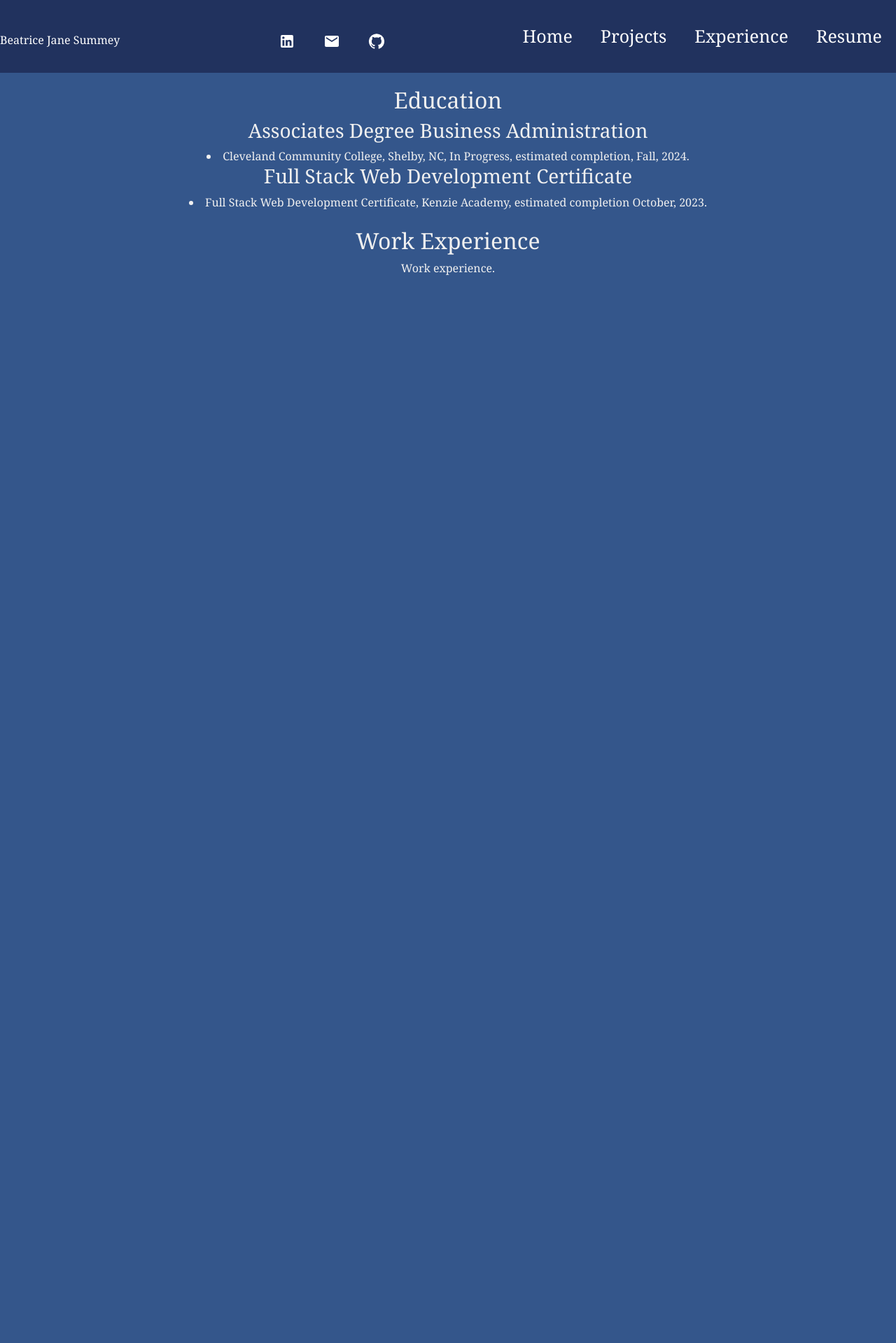
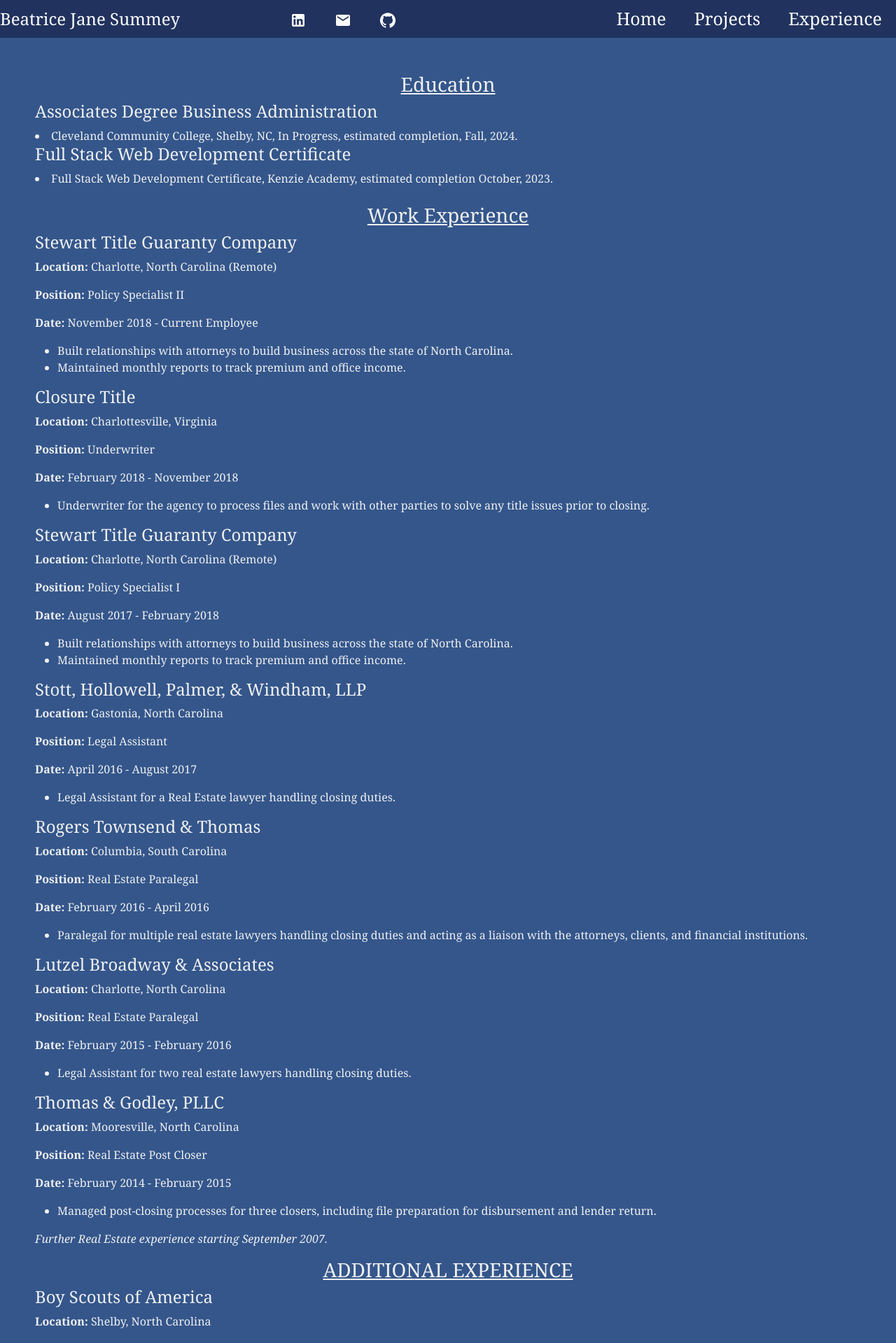
Before and after one commit to jasummey/Portfolio, a React (Create React App) app: page /experience in a window 1280 px wide. Shown: the top 1919 px of the page at 70% size. Before the commit the page ends 800 px from the top, so only its background shows below. Built offline with nearby package versions, Linux system fonts and the light colour scheme.

Commit message:
Update changes to update styling and experience.

```diff
--- a/public/index.html
+++ b/public/index.html
@@ -24,7 +24,7 @@
       work correctly both with client-side routing and a non-root public URL.
       Learn how to configure a non-root public URL by running `npm run build`.
     -->
-    <title>React App</title>
+    <title>Portfolio</title>
   </head>
   <body>
     <noscript>You need to enable JavaScript to run this app.</noscript>
--- a/src/App.js
+++ b/src/App.js
@@ -5,7 +5,7 @@ import React from "react";
 import Home from "./components/Home";
 import Projects from "./components/Projects";
 import Experience from "./components/Experience";
-import Resume from "./components/Resume";
+// import Resume from "./components/Resume";
 import "react-pdf/dist/esm/Page/AnnotationLayer.css";
 import "bootstrap/dist/css/bootstrap.min.css";
 
@@ -18,7 +18,7 @@ function App() {
           <Route path="/" element={<Home />} />
           <Route path="/projects" element={<Projects />} />
           <Route path="/experience" element={<Experience />} />
-          <Route path="/resume" element={<Resume />} />
+          {/* <Route path="/resume" element={<Resume />} /> */}
         </Routes>
       </Router>
     </div>
--- a/src/components/Experience.js
+++ b/src/components/Experience.js
@@ -6,24 +6,190 @@ function Experience() {
     <div className="experience">
       <div className="education">
         {" "}
-        <h2>Education</h2>
-        <h3> Associates Degree Business Administration</h3>
+        <h3>
+          <u>Education</u>
+        </h3>
+        <h4> Associates Degree Business Administration</h4>
         <li>
           Cleveland Community College, Shelby, NC, In Progress, estimated
           completion, Fall, 2024.
         </li>
       </div>
       <div>
-        <h3>Full Stack Web Development Certificate</h3>
+        <h4>Full Stack Web Development Certificate</h4>
         <li>
           Full Stack Web Development Certificate, Kenzie Academy, estimated
           completion October, 2023.
         </li>
       </div>
       <br />
-      <div>
-        <h2 className="workExp">Work Experience</h2>
-        <span>Work experience.</span>
+      <div className="workExp">
+        <h3>
+          <u>Work Experience</u>
+        </h3>
+        <h4>Stewart Title Guaranty Company</h4>
+        <p>
+          <strong>Location:</strong> Charlotte, North Carolina (Remote)
+        </p>
+        <p>
+          <strong>Position:</strong> Policy Specialist II
+        </p>
+        <p>
+          <strong>Date:</strong> November 2018 - Current Employee
+        </p>
+        <ul>
+          <li>
+            Built relationships with attorneys to build business across the
+            state of North Carolina.
+          </li>
+          <li>
+            Maintained monthly reports to track premium and office income.
+          </li>
+        </ul>
+
+        <h4>Closure Title</h4>
+        <p>
+          <strong>Location:</strong> Charlottesville, Virginia
+        </p>
+        <p>
+          <strong>Position:</strong> Underwriter
+        </p>
+        <p>
+          <strong>Date:</strong> February 2018 - November 2018
+        </p>
+        <ul>
+          <li>
+            Underwriter for the agency to process files and work with other
+            parties to solve any title issues prior to closing.
+          </li>
+        </ul>
+
+        <h4>Stewart Title Guaranty Company</h4>
+        <p>
+          <strong>Location:</strong> Charlotte, North Carolina (Remote)
+        </p>
+        <p>
+          <strong>Position:</strong> Policy Specialist I
+        </p>
+        <p>
+          <strong>Date:</strong> August 2017 - February 2018
+        </p>
+        <ul>
+          <li>
+            Built relationships with attorneys to build business across the
+            state of North Carolina.
+          </li>
+          <li>
+            Maintained monthly reports to track premium and office income.
+          </li>
+        </ul>
+
+        <h4>Stott, Hollowell, Palmer, & Windham, LLP</h4>
+        <p>
+          <strong>Location:</strong> Gastonia, North Carolina
+        </p>
+        <p>
+          <strong>Position:</strong> Legal Assistant
+        </p>
+        <p>
+          <strong>Date:</strong> April 2016 - August 2017
+        </p>
+        <ul>
+          {" "}
+          <li>
+            Legal Assistant for a Real Estate lawyer handling closing duties.
+          </li>
+        </ul>
+
+        <h4>Rogers Townsend & Thomas</h4>
+        <p>
+          <strong>Location:</strong> Columbia, South Carolina
+        </p>
+        <p>
+          <strong>Position:</strong> Real Estate Paralegal
+        </p>
+        <p>
+          <strong>Date:</strong> February 2016 - April 2016
+        </p>
+        <ul>
+          <li>
+            Paralegal for multiple real estate lawyers handling closing duties
+            and acting as a liaison with the attorneys, clients, and financial
+            institutions.
+          </li>
+        </ul>
+
+        <h4>Lutzel Broadway & Associates</h4>
+        <p>
+          <strong>Location:</strong> Charlotte, North Carolina
+        </p>
+        <p>
+          <strong>Position:</strong> Real Estate Paralegal
+        </p>
+        <p>
+          <strong>Date:</strong> February 2015 - February 2016
+        </p>
+        <ul>
+          <li>
+            Legal Assistant for two real estate lawyers handling closing duties.
+          </li>
+        </ul>
+
+        <h4>Thomas & Godley, PLLC</h4>
+        <p>
+          <strong>Location:</strong> Mooresville, North Carolina
+        </p>
+        <p>
+          <strong>Position:</strong> Real Estate Post Closer
+        </p>
+        <p>
+          <strong>Date:</strong> February 2014 - February 2015
+        </p>
+        <ul>
+          <li>
+            Managed post-closing processes for three closers, including file
+            preparation for disbursement and lender return.
+          </li>
+        </ul>
+
+        <p>
+          <em>Further Real Estate experience starting September 2007.</em>
+        </p>
+
+        <h3>
+          <u>ADDITIONAL EXPERIENCE</u>
+        </h3>
+
+        <h4>Boy Scouts of America</h4>
+        <p>
+          <strong>Location:</strong> Shelby, North Carolina
+        </p>
+        <p>
+          <strong>Position:</strong> Bear Den Leader
+        </p>
+        <p>
+          <strong>Date:</strong> October 2021 - Present
+        </p>
+        <ul>
+          <li>
+            Teaching youth to be outstanding citizens and have fun along the way
+            learning.
+          </li>
+        </ul>
+
+        <h4>YMCA</h4>
+        <p>
+          <strong>Location:</strong> McAdenville, North Carolina
+        </p>
+        <p>
+          <strong>Position:</strong> Coach, Tee Ball
+        </p>
+        <p>
+          <strong>Date:</strong> Spring 2019
+        </p>
+        <ul>
+          <li>Teaching kids to play tee ball and have good sportsmanship.</li>
+        </ul>
       </div>
     </div>
   );
--- a/src/components/Home.js
+++ b/src/components/Home.js
@@ -24,7 +24,10 @@ function Home() {
         <h2>Skills</h2>
         <ul className="list">
           <li className="item">
-            <span>ReactJS, HTML, CSS, BootStrap, JavaScript, MongoDB</span>
+            <span>
+              ReactJS, HTML, CSS, BootStrap, JavaScript, MongoDB, Express,
+              Node.js
+            </span>
           </li>
         </ul>
       </div>
--- a/src/components/Navbar.js
+++ b/src/components/Navbar.js
@@ -1,4 +1,4 @@
-import React from "react";
+import React, { useState } from "react";
 import { Link } from "react-router-dom";
 import "../components/styles/navbar.css";
 import LinkedInIcon from "@mui/icons-material/LinkedIn";
@@ -7,14 +7,20 @@ import GitHubIcon from "@mui/icons-material/GitHub";
 
 function Navbar() {
   const linkedIn = "https://www.linkedin.com/in/janesummey";
+
+  const [isMenuOpen, setIsMenuOpen] = useState(false);
+
+  const toggleMenu = () => {
+    setIsMenuOpen(!isMenuOpen);
+  };
+
   return (
-    <div className="navbar">
+    <div className={`navbar ${isMenuOpen ? "open" : ""}`}>
       <div className="name">Beatrice Jane Summey</div>
-      <div className="icons">
+      <div className={`icons ${isMenuOpen ? "open" : ""}`}>
         <a href={linkedIn} target="_blank" rel="noopener noreferrer">
           <LinkedInIcon />
         </a>
-
         <a href="mailto:bjanesummey@gmail.com">
           <EmailIcon />
         </a>
@@ -26,11 +32,24 @@ function Navbar() {
           <GitHubIcon />
         </a>
       </div>
-      <div className="links">
-        <Link to="/">Home</Link>
-        <Link to="/projects">Projects</Link>
-        <Link to="/experience">Experience</Link>
-        <Link to="/resume">Resume</Link>
+      <div
+        className={`menu-toggle ${isMenuOpen ? "open" : ""}`}
+        onClick={toggleMenu}
+      >
+        <div className="bar"></div>
+        <div className="bar"></div>
+        <div className="bar"></div>
+      </div>
+      <div className={`links ${isMenuOpen ? "open" : ""}`}>
+        <Link to="/" onClick={toggleMenu}>
+          Home
+        </Link>
+        <Link to="/projects" onClick={toggleMenu}>
+          Projects
+        </Link>
+        <Link to="/experience" onClick={toggleMenu}>
+          Experience
+        </Link>
       </div>
     </div>
   );
--- a/src/components/Resume.js
+++ b/src/components/Resume.js
@@ -1,9 +1,9 @@
-import React from "react";
+// import React from "react";
 
-import "./styles/resume.css";
+// import "./styles/resume.css";
 
-function Resume() {
-  return <div>Resume</div>;
-}
+// function Resume() {
+//   return <div>Resume</div>;
+// }
 
-export default Resume;
+// export default Resume;
--- a/src/components/styles/experience.css
+++ b/src/components/styles/experience.css
@@ -1,27 +1,22 @@
-html {
-  background-color: #34568b;
-}
+/* Update your CSS to remove text-align: center; */
 .experience {
   width: 100%;
   height: 100%;
   display: flex;
   flex-direction: column;
   justify-content: center;
-  align-items: center;
-  text-align: center;
+  align-items: stretch;
   background-color: #34568b;
   color: #f0f0f0;
-  padding: 20px;
+  padding: 50px;
 }
 
 h3 {
-  /* border-bottom: 2px solid black; */
   width: 100%;
   display: flex;
   justify-content: center;
   flex-direction: column;
   align-items: center;
-  text-align: center;
   background-color: #34568b;
   color: #f0f0f0;
 }
--- a/src/components/styles/navbar.css
+++ b/src/components/styles/navbar.css
@@ -1,33 +1,104 @@
 .navbar {
   background: #21325e;
+  display: flex;
+  justify-content: space-between;
+  align-items: center;
+  padding: 10px 20px;
 }
+
 .icons {
   display: flex;
   justify-content: flex-end;
   color: white;
-  margin-right: 10px;
-  margin-top: 10px;
 }
+
 .name {
-  display: flex;
-  justify-content: flex-end;
   color: white;
-  margin-right: 60px;
-  margin-top: 10px;
+  font-size: 24px;
 }
 
 .links {
-  width: auto;
-  height: auto;
   display: flex;
   align-items: center;
-  justify-content: center;
-  color: white;
 }
 
 .navbar a {
   color: white;
   text-decoration: none;
-  margin: 20px;
+  margin: 0 20px;
   font-size: 25px;
 }
+
+@media (max-width: 768px) {
+  .navbar {
+    background: #21325e;
+    display: flex;
+    justify-content: space-between;
+    align-items: center;
+    padding: 10px 20px;
+  }
+
+  .icons {
+    display: flex;
+    justify-content: flex-end;
+    color: white;
+  }
+
+  .name {
+    color: white;
+    font-size: 24px;
+  }
+
+  .links {
+    display: flex;
+    flex-direction: column;
+    align-items: center;
+    position: absolute;
+    top: 60px;
+    right: 20px;
+    background: #21325e;
+    border-radius: 5px;
+    display: none;
+    z-index: 1;
+  }
+
+  .links.open {
+    display: flex;
+  }
+
+  .links a {
+    color: white;
+    text-decoration: none;
+    margin: 10px 0;
+    font-size: 20px;
+  }
+
+  .menu-toggle {
+    display: flex;
+    flex-direction: column;
+    justify-content: space-between;
+    width: 30px;
+    height: 20px;
+    cursor: pointer;
+  }
+
+  .bar {
+    background: white;
+    height: 4px;
+    width: 100%;
+    border-radius: 4px;
+    transition: 0.4s;
+  }
+
+  .menu-toggle.open .bar:nth-child(1) {
+    transform: translateY(6px) rotate(45deg);
+  }
+
+  .menu-toggle.open .bar:nth-child(2) {
+    opacity: 0;
+  }
+
+  .menu-toggle.open .bar:nth-child(3) {
+    transform: translateY(-6px) rotate(-45deg);
+  }
+}
--- a/src/components/styles/projects.css
+++ b/src/components/styles/projects.css
@@ -1,19 +1,21 @@
+html {
+  background-color: #34568b;
+}
+
 .projectDisplay {
   display: flex;
   flex-direction: column;
-  width: 100%;
   align-items: center;
   justify-content: center;
-  align-items: center;
   font-family: "Arial", sans-serif;
-  color: #3e497a;
+  color: white;
   background-color: #34568b;
-  color: #f3dbdb;
 }
 
 .card {
-  width: 400px;
-  height: 400px;
+  width: 90%;
+  max-width: 400px;
+  height: auto;
   margin: 10px;
   background-color: #3e497a;
   color: #f3dbdb;
--- a/src/components/styles/resume.css
+++ b/src/components/styles/resume.css
@@ -1,4 +1,4 @@
-.resume {
+/* .resume {
   display: flex;
   width: auto;
-}
+} */
```
Also changed, not shown: src/components/styles/home.css (+52 -4 lines).
